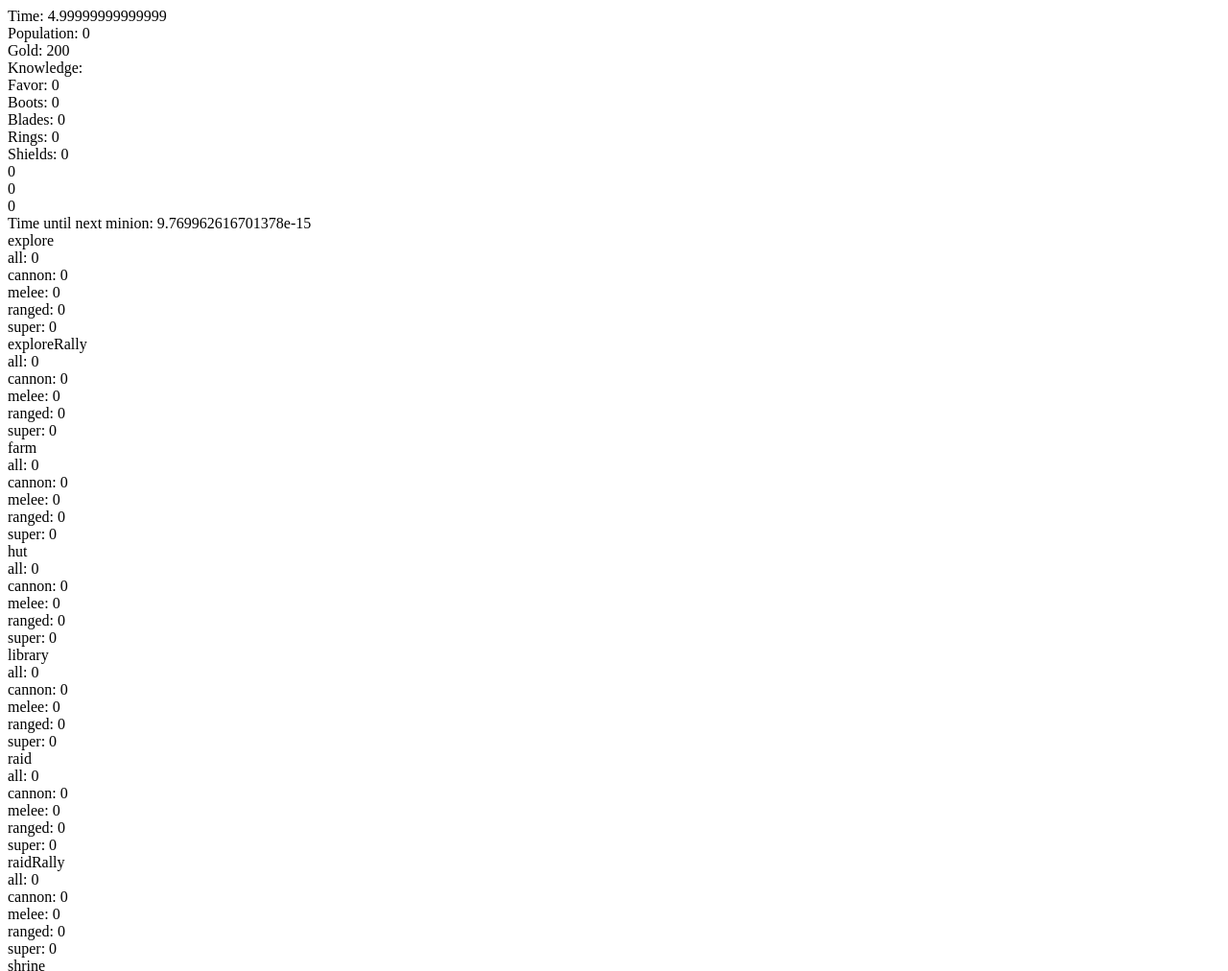
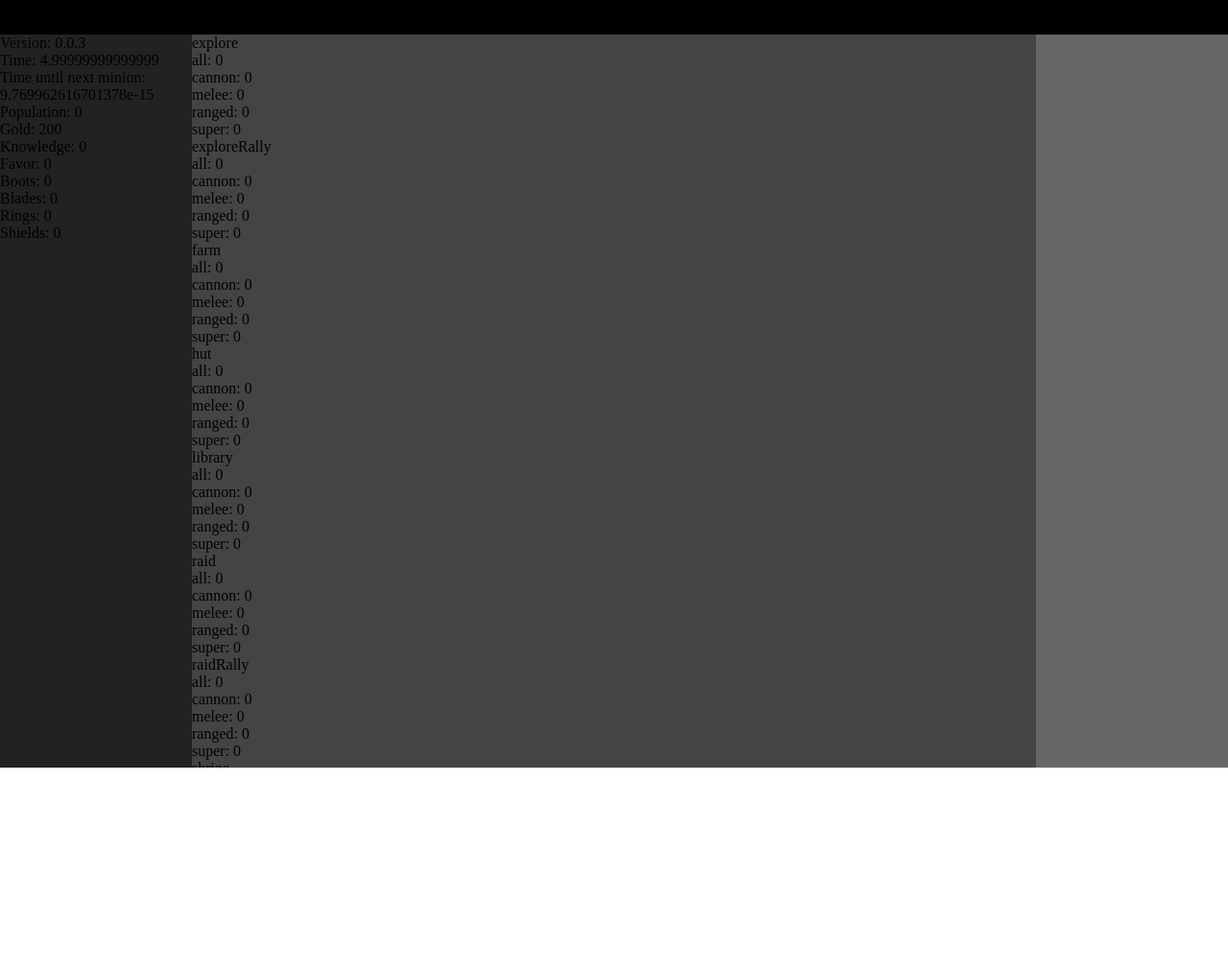
Before and after one commit to ardama/minion-village, a plain HTML site: page src/index.html in a window 1280 px wide. Shown: the top 1012 px of the page at 96% size. After the commit the page ends 800 px from the top, so only its background shows below. Drawn offline with Linux system fonts and the light colour scheme.

Commit message:
0.0.3: .gitignore, scss files, basic UI layout

```diff
--- a/src/index.html
+++ b/src/index.html
@@ -9,31 +9,48 @@
 <script src="js/classes/game.js"></script>
 <script src="js/classes/building.js"></script>
 
+<link href="css/style.css" rel="stylesheet" type="text/css">
+
 </head>
 <body ng-app="GameApp" ng-controller="GameController">
+<div id="header">
 
+</div>
 
+<div id="content-wrapper">
+  <div id="content">
+    <div id="column-1" class="column">
+      <div>Version: {{version}}</div>
       <div>Time: {{g.time}}</div>
+      <div>Time until next minion: {{g.minionTime - g.timers.minion}}</div>
       <div>Population: {{g.minionCounts.all}}</div>
       <div>Gold: {{g.gold}}</div>
-<div>Knowledge: {{g.knowldge}}</div>
+      <div>Knowledge: {{g.knowledge}}</div>
       <div>Favor: {{g.favor}}</div>
       <div>Boots: {{g.gear.boots}}</div>
       <div>Blades: {{g.gear.blades}}</div>
       <div>Rings: {{g.gear.rings}}</div>
       <div>Shields: {{g.gear.shields}}</div>
-
-<div>{{g.minions.hut.melee}}</div>
-<div>{{g.minions.hut.ranged}}</div>
-<div>{{g.minions.hut.cannon}}</div>
-<div>Time until next minion: {{g.minionTime - g.timers.minion}}</div>
-
+    </div>
+    <div id="column-2" class="column">
       <div ng-repeat="(buildingName, minionMap) in g.minions">
         <div>{{buildingName}}</div>
         <div ng-repeat="(minionType, count) in minionMap">
           <div>{{minionType}}: {{count}}</div>
         </div>
       </div>
+    </div>
+    <div id="column-3" class="column">
+
+    </div>
+  </div>
+</div>
+
+<div id="footer">
+
+</div>
+
+
 
 
 </body>
--- a/src/js/main.js
+++ b/src/js/main.js
@@ -1,4 +1,4 @@
-var version = '0.0.2';
+var version = '0.0.3';
 
 // Buildings
 var HUT = 'hut';
--- /dev/null
+++ b/src/scss/_header.scss
@@ -0,0 +1,6 @@
+#header {
+  width: 100%;
+  height: $headerHeight;
+
+  background-color: black;
+}
--- /dev/null
+++ b/src/scss/_layout.scss
@@ -0,0 +1,42 @@
+#content-wrapper {
+}
+
+#content {
+  position: relative;
+  height: calc(100vh - #{$headerHeight});
+
+  overflow-y: auto;
+
+  background-color: #444;
+}
+
+.column {
+  position: absolute;
+  top: 0;
+
+  min-height: calc(100vh - #{$headerHeight});
+}
+
+#column-1 {
+  left: 0;
+
+  width: $columnWidth;
+
+  background-color: #222;
+}
+
+#column-2 {
+  left: $columnWidth;
+
+  width: calc(100% - 2 * #{$columnWidth});
+
+}
+
+#column-3 {
+  right: 0;
+
+  width: $columnWidth;
+
+  background-color: #666;
+
+}
--- /dev/null
+++ b/src/scss/_variables.scss
@@ -0,0 +1,12 @@
+// COLORS ////////////
+
+
+
+
+
+
+
+
+// LAYOUT ////////////
+$headerHeight: 36px;
+$columnWidth: 200px;
--- /dev/null
+++ b/src/scss/style.scss
@@ -0,0 +1,13 @@
+@import "variables";
+@import "mixins";
+@import "layout";
+@import "header";
+@import "footer";
+
+html {
+}
+
+body {
+  margin: 0;
+  overflow: hidden;
+}
```
Also changed, not shown: src/css/style.css (added), src/scss/_footer.scss (added), src/scss/_mixins.scss (added), 2 other files. Lines whose indentation alone changed are shown as unchanged.
